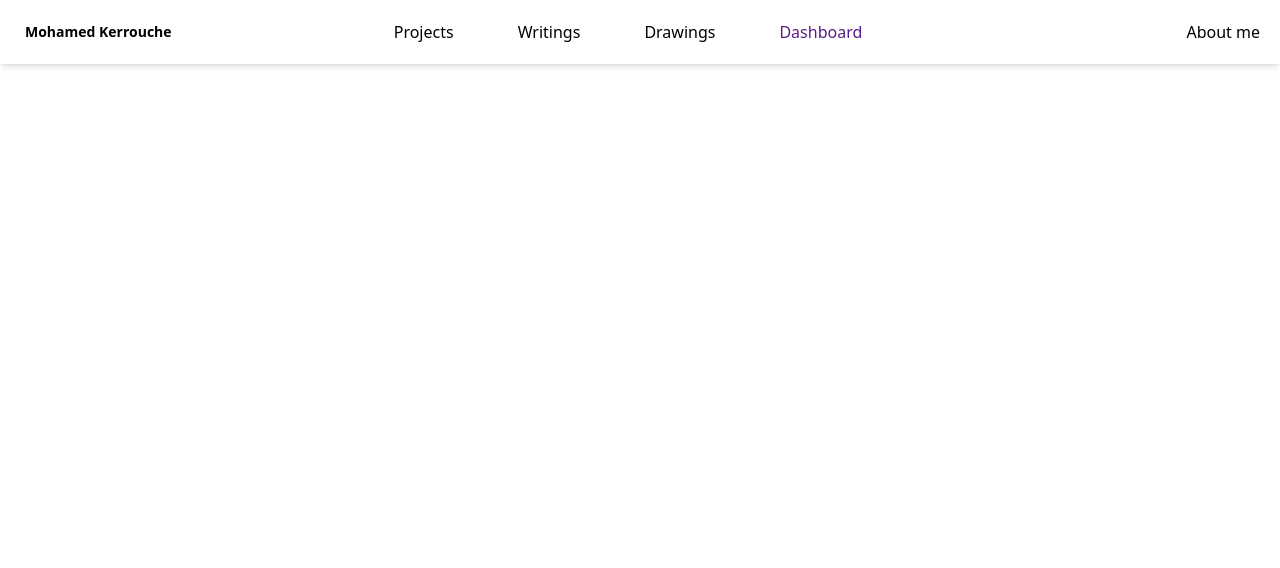
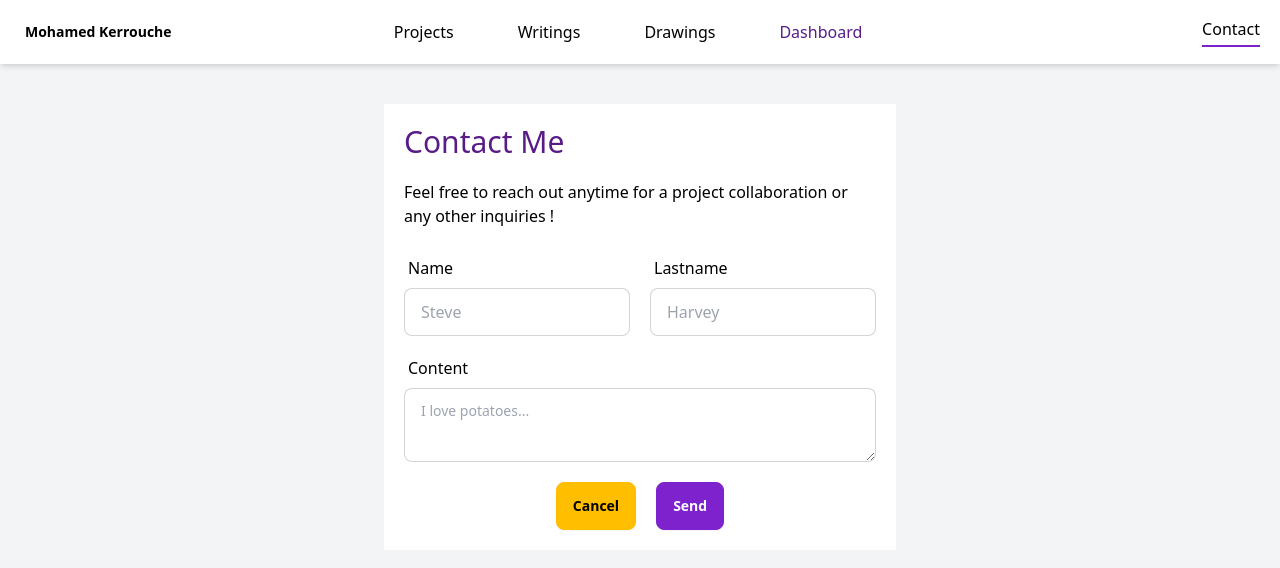
Before and after one commit to Fiujy/Portfolio_react, a React (Vite) app: page /contact in a window 1280 px wide. Shown: the top 568 px of the page. Built offline with nearby package versions, Linux system fonts and the light colour scheme.

Commit message:
feat: implémentation de la page contact

```diff
--- a/src/App.css
+++ b/src/App.css
@@ -9,3 +9,7 @@ body {
 .btn-primary {
     @apply text-white hover:bg-accent;
 }
+
+.input {
+    @apply focus:outline-none;
+}
--- a/src/App.tsx
+++ b/src/App.tsx
@@ -1,5 +1,5 @@
 import { BrowserRouter as Router, Routes, Route } from 'react-router-dom'
-import './App.css'
+import '@/App.css'
 import Navbar from '@/components/Navbar'
 import Home from '@/containers/Home'
 import Projects from '@/containers/Projects'
@@ -8,6 +8,7 @@ import Drawings from '@/containers/Drawings'
 import Dashboard from '@/containers/Dashboard/Dashboard'
 import ProjectsAdd from '@/containers/Dashboard/Projects/ProjectsAdd'
 import DashboardHome from '@/containers/Dashboard/DashboardHome'
+import Contact from '@/containers/Contact'
 
 function App() {
 
@@ -22,13 +23,13 @@ function App() {
             <Route path="/writings" element={<Writings />} />
             <Route path="/drawings" element={<Drawings />} />
             <Route path="/dashboard/*" element={<Dashboard />}>
-              <Route path="" element={<DashboardHome />}/>
-              <Route path="projects/add" element={<ProjectsAdd />}/>
+              <Route path="" element={<DashboardHome />} />
+              <Route path="projects/add" element={<ProjectsAdd />} />
             </Route>
+            <Route path="/contact" element={<Contact />} />
           </Routes>
         </div>
       </div>
-
     </Router>
   )
 }
--- a/src/components/Navbar.tsx
+++ b/src/components/Navbar.tsx
@@ -1,4 +1,4 @@
-import { useLocation } from 'react-router-dom';
+import { Link, useLocation } from 'react-router-dom';
 
 export default function Navbar() {
     const location = useLocation(); // Pour obtenir la route actuelle
@@ -6,28 +6,28 @@ export default function Navbar() {
     return (
         <div className="navbar bg-white h-10 fixed shadow-md">
             <div className="navbar-start">
-                <a href="/" className="btn btn-ghost">Mohamed Kerrouche</a>
+                <Link to="/" className="btn btn-ghost">Mohamed Kerrouche</Link>
             </div>
             <div className="navbar-center hidden lg:flex">
                 <ul className="px-1 flex space-x-16">
                     <li>
-                        <a href="/projects" className={`hover:text-primary ${location.pathname === '/projects' ? 'border-b-2 border-primary hover:text-black pb-1' : ''}`}>Projects</a>
+                        <Link to="/projects" className={`hover:text-primary ${location.pathname === '/projects' ? 'border-b-2 border-primary hover:text-black pb-1' : ''}`}>Projects</Link>
                     </li>
                     <li>
-                        <a href="/writings" className={`hover:text-primary ${location.pathname === '/writings' ? 'border-b-2 border-primary hover:text-black pb-1' : ''}`}>Writings</a>
+                        <Link to="/writings" className={`hover:text-primary ${location.pathname === '/writings' ? 'border-b-2 border-primary hover:text-black pb-1' : ''}`}>Writings</Link>
                     </li>
                     <li>
-                        <a href="/drawings" className={`hover:text-primary ${location.pathname === '/drawings' ? 'border-b-2 border-primary hover:text-black pb-1' : ''}`}>Drawings</a>
+                        <Link to="/drawings" className={`hover:text-primary ${location.pathname === '/drawings' ? 'border-b-2 border-primary hover:text-black pb-1' : ''}`}>Drawings</Link>
                     </li>
                     <li>
-                        <a href="/dashboard" className={`hover:text-primary text-accent ${location.pathname === '/dashboard' ? 'border-b-2 border-primary hover:text-black pb-1' : ''}`}>Dashboard</a>
+                        <Link to="/dashboard" className={`hover:text-primary text-accent ${location.pathname === '/dashboard' ? 'border-b-2 border-primary hover:text-black pb-1' : ''}`}>Dashboard</Link>
                     </li>
                 </ul>
             </div>
             <div className="navbar-end mx-3">
-                <a href="/about" className={`hover:text-primary ${location.pathname === '/about' ? 'border-b-2 border-primary hover:text-black pb-1' : ''}`}>
-                    About me
-                </a>
+                <Link to="/contact" className={`hover:text-primary ${location.pathname === '/contact' ? 'border-b-2 border-primary hover:text-black pb-1' : ''}`}>
+                    Contact
+                </Link>
             </div>
         </div>
     );
--- a/src/components/Presentation.tsx
+++ b/src/components/Presentation.tsx
@@ -1,3 +1,5 @@
+import { Link } from "react-router-dom";
+
 export default function Presentation() {
 
     return (
@@ -8,20 +10,6 @@ export default function Presentation() {
                         <p className='text-6xl'>Mohamed Kerrouche</p>
                         <p className='text-4xl text-primary'>Developer, and even more.</p>
                     </div>
-                    {/* <div className="space-y-3">
-                        <div className='flex'>
-                            <p className='font-bold mr-1'>Phone :</p>
-                            <p className=''>000000</p>
-                        </div>
-                        <div className='flex'>
-                            <p className='font-bold mr-1'>Mail :</p>
-                            <p className=''>mkerrouche.contact@gmail.com</p>
-                        </div>
-                        <div className='flex'>
-                            <p className='font-bold mr-1'>Address :</p>
-                            <p className=''>Toulouse, France</p>
-                        </div>
-                    </div> */}
                     <div className="space-y-3 w-full">
                         <div className="flex flex-row gap-5">
                             <div className="badge badge-accent badge-outline text-lg p-5">React</div>
@@ -40,13 +28,25 @@ export default function Presentation() {
                             <div className="badge badge-accent badge-outline text-lg p-5">Git CI/CD</div>
                         </div>
                     </div>
-                    <div className='flex justify-center flex-row gap-3'>
+                    <div className='flex justify-start flex-row gap-5'>
                         <button className="text-white btn bg-primary hover:bg-accent w-1/4">
-                            My Work
+                            <Link to="/projects">My Work</Link>
                         </button>
                         <button className="text-accent border border-primary btn bg-white hover:bg-accent/20 w-1/4">
-                            Contact Me
+                            <Link to="/contact">Contact Me</Link>
                         </button>
+                        {/* <div className='flex'>
+              <p className='font-bold mr-1'>Phone :</p>
+              <p className=''>000000</p>
+            </div>
+            <div className='flex'>
+              <p className='font-bold mr-1'>Mail :</p>
+              <p className=''>mkerrouche.contact@gmail.com</p>
+            </div>
+            <div className='flex'>
+              <p className='font-bold mr-1'>Address :</p>
+              <p className=''>Toulouse, France</p>
+            </div> */}
                     </div>
                 </div>
             </div>
--- /dev/null
+++ b/src/containers/Contact.tsx
@@ -0,0 +1,55 @@
+import { useState } from "react"
+import { useNavigate } from "react-router-dom"
+
+const Contact = () => {
+
+  const [name, setName] = useState('')
+  const [lastName, setLastName] = useState('')
+  const [content, setContent] = useState('')
+  const navigate = useNavigate();
+
+  const handleSend = () => {
+    const email = 'mkerrouche.contact@gmail.com';
+    const subject = `Contact from ${name} ${lastName}`;
+    const body = `Name: ${name}\nLastname: ${lastName}\n\nContent:\n${content}`;
+    const mailtoLink = `mailto:${email}?subject=${encodeURIComponent(subject)}&body=${encodeURIComponent(body)}`;
+    window.location.href = mailtoLink;
+  };
+
+  return (
+    <>
+      <div className="bg-gray-100 flex justify-center min-h-screen pt-10">
+        <div className="p-5 w-2/5 bg-white h-full">
+          <div className="flex flex-col space-y-5">
+            <div className="text-3xl text-accent">Contact Me</div>
+            <div>
+              <p className="">Feel free to reach out anytime for a project collaboration or any other inquiries !</p>
+            </div>
+            <div className="space-y-3">
+              <div className="flex flex-row gap-5">
+                <div className='flex flex-col flex-1'>
+                  <label className="label flex-shrink-0">Name</label>
+                  <input className="input input-bordered w-full max-w-xs" value={name} onChange={(e) => { setName(e.target.value) }} type="text" placeholder="Steve" />
+                </div>
+                <div className='flex flex-col flex-1'>
+                  <label className="label flex-shrink-0">Lastname</label>
+                  <input className="input input-bordered w-full max-w-xs" value={lastName} onChange={(e) => { setLastName(e.target.value) }} type="text" placeholder="Harvey" />
+                </div>
+              </div>
+              <div className='flex flex-col items-start'>
+                <label className="label flex-shrink-0">Content</label>
+                <textarea value={content} onChange={(e) => { setContent(e.target.value) }} className="textarea textarea-bordered w-full" placeholder="I love potatoes..."></textarea>
+              </div>
+            </div>
+            <div className="flex flex-row justify-center gap-5">
+              <button className="btn btn-warning" onClick={() => navigate(-1)}>Cancel</button>
+              <button className="btn btn-primary" onClick={handleSend}>Send</button>
+            </div>
+          </div>
+        </div>
+      </div>
+    </>
+  )
+}
+
+export default Contact
--- a/src/containers/Dashboard/DashboardHome.tsx
+++ b/src/containers/Dashboard/DashboardHome.tsx
@@ -1,6 +1,7 @@
 import { Table } from '@/components/Table'
 import ProjectsService from '@/service/ProjectsService';
 import { useEffect, useState } from 'react';
+import { Link } from 'react-router-dom';
 
 const DashboardHome = () => {
 
@@ -18,7 +19,7 @@ const DashboardHome = () => {
   return (
     <>
       <div className='w-10/12 mx-auto py-10 space-y-5'>
-        <button className="btn btn-primary"><a href="/dashboard/projects/add">Add a project</a></button>
+        <button className="btn btn-primary"><Link to="/dashboard/projects/add">Add a project</Link></button>
         <Table data={projects} setData={setProjects}></Table>
       </div>
     </>
--- a/src/containers/Dashboard/Projects/ProjectsAdd.tsx
+++ b/src/containers/Dashboard/Projects/ProjectsAdd.tsx
@@ -48,8 +48,8 @@ const ProjectsAdd = () => {
 
   return (
     <>
-      <div className="pt-10 space-y-3 place-items-center bg-gray-50 h-full">
-        <div className="p-10 bg-white space-y-5">
+      <div className="pt-10 space-y-3 flex justify-center min-h-screen bg-gray-100">
+        <div className="p-10 bg-white space-y-5 h-full">
           <div className='flex flex-row'>
             <label className="label flex-shrink-0">Title : </label>
             <input value={title} onChange={(e) => { setTitle(e.target.value) }} type="text" placeholder="Type here" className="input input-bordered w-full max-w-xs" />
--- a/src/containers/Drawings.tsx
+++ b/src/containers/Drawings.tsx
@@ -1,5 +1,3 @@
-import React from 'react'
-
 const Drawings = () => {
   return (
     <div>Drawings</div>
--- a/src/containers/Projects.tsx
+++ b/src/containers/Projects.tsx
@@ -5,7 +5,6 @@ import ProjectsService from "@/service/ProjectsService";
 import { useEffect, useState } from "react";
 
 export default function Projects() {
-
   const [projects, setProjects] = useState([]);
   const [selectedProject, setSelectedProject] = useState<IProject | null>(null);
 
```
